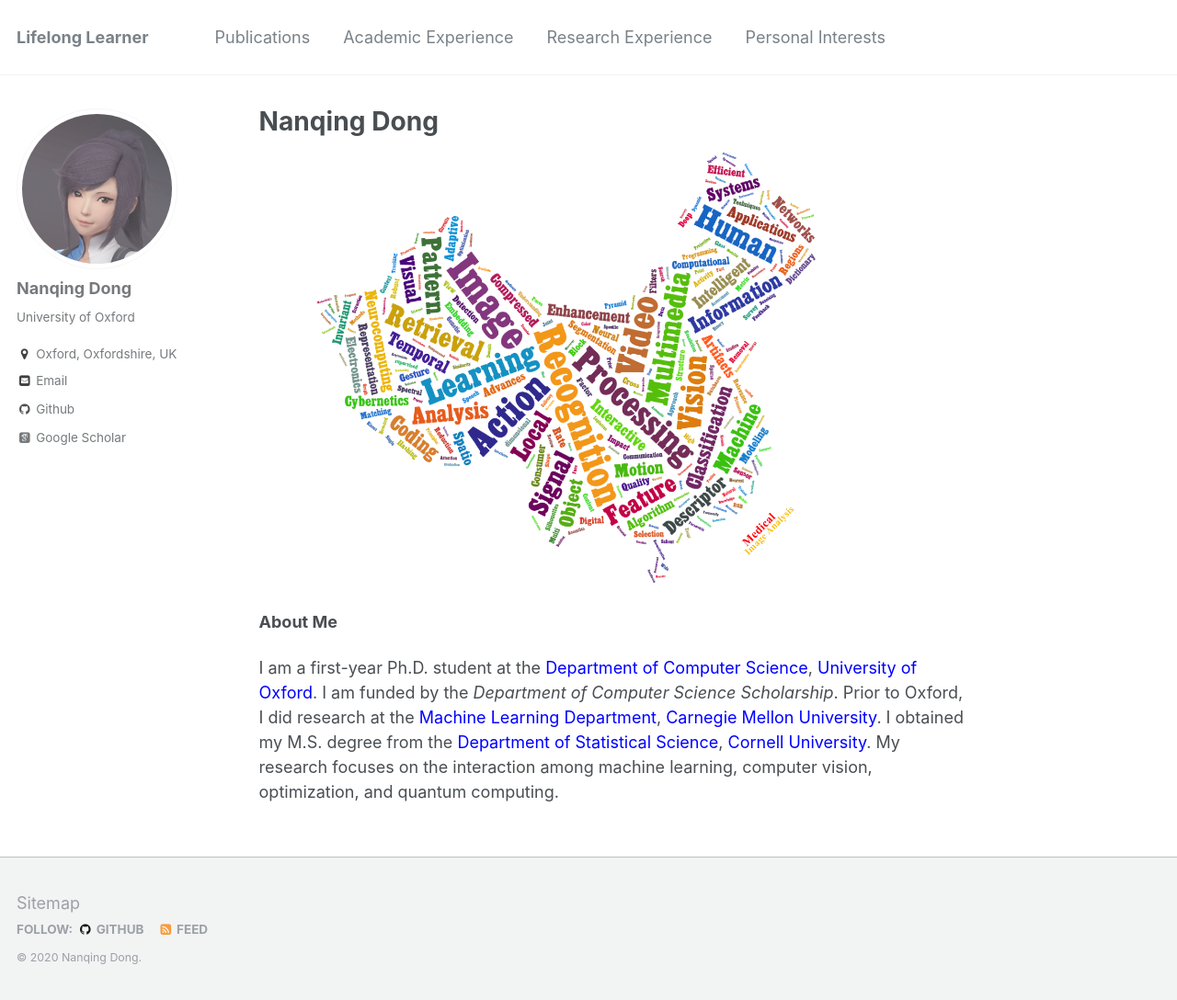
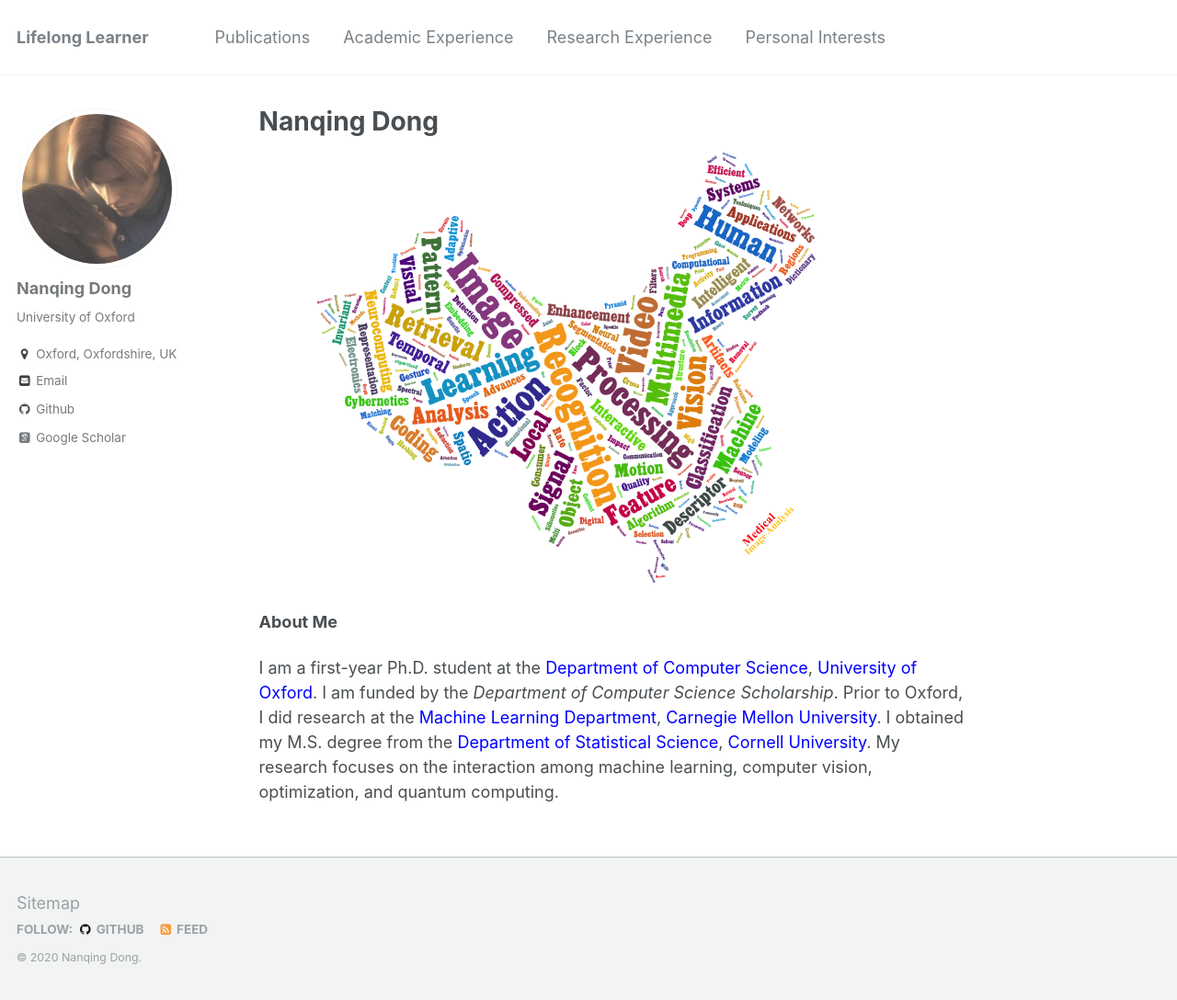
Before and after one commit to eveningdong/eveningdong.github.io, a Jekyll site: the page built from _pages/about.md, in a window 1280 px wide and 1088 px high. Shown: the whole window at 92% size. Built offline with Jekyll 4.4.1, drawn with Linux system fonts in a browser that asks for light colours; some web fonts are replaced.

Commit message:
update profile image

```diff
--- a/_config.yml
+++ b/_config.yml
@@ -81,7 +81,7 @@ analytics:
 # Site Author
 author:
   name             : "Nanqing Dong"
-  avatar           : "profile.png"
+  avatar           : "profile_la.png"
   bio              : "University of Oxford"
   location         : "Oxford, Oxfordshire, UK"
   employer         :
```
